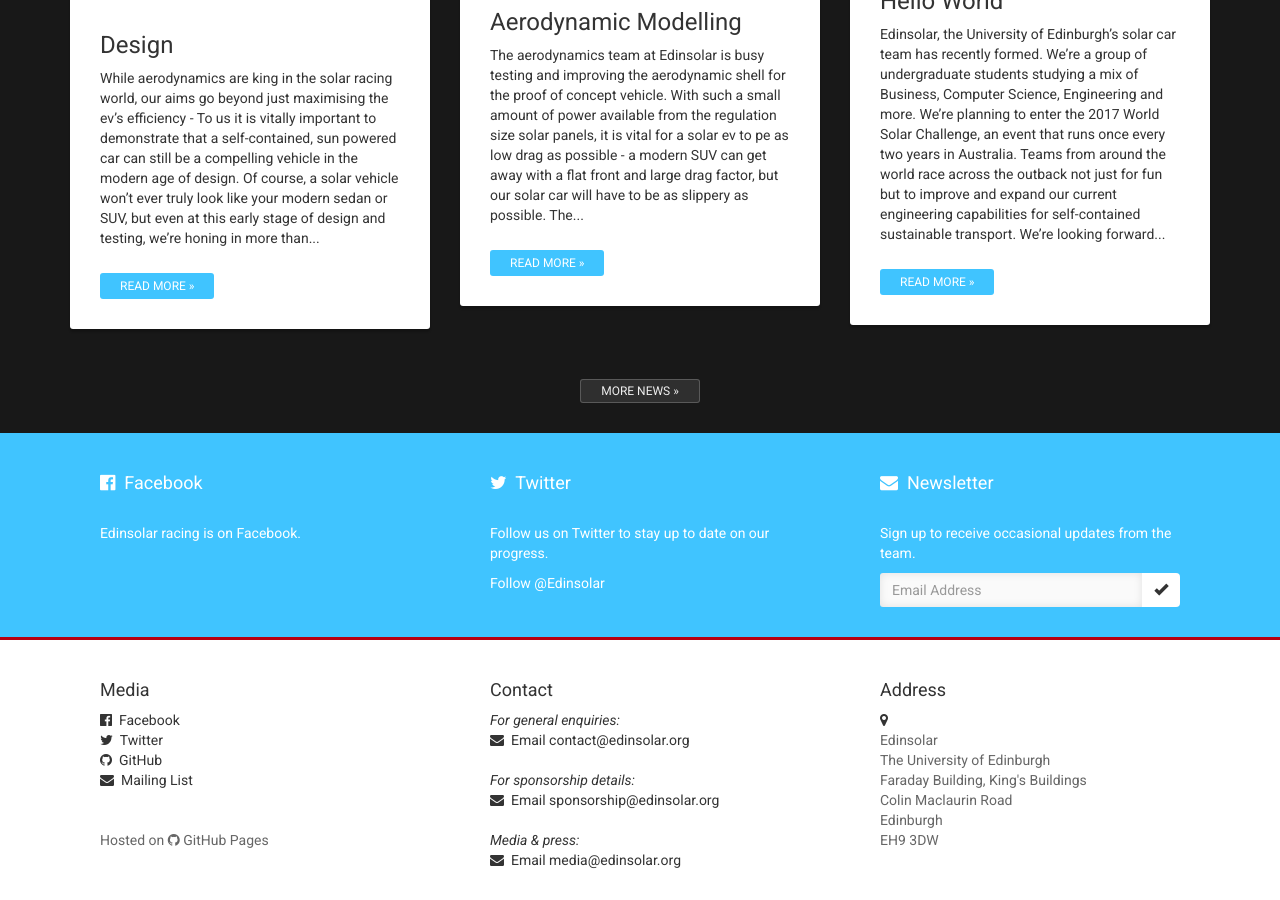
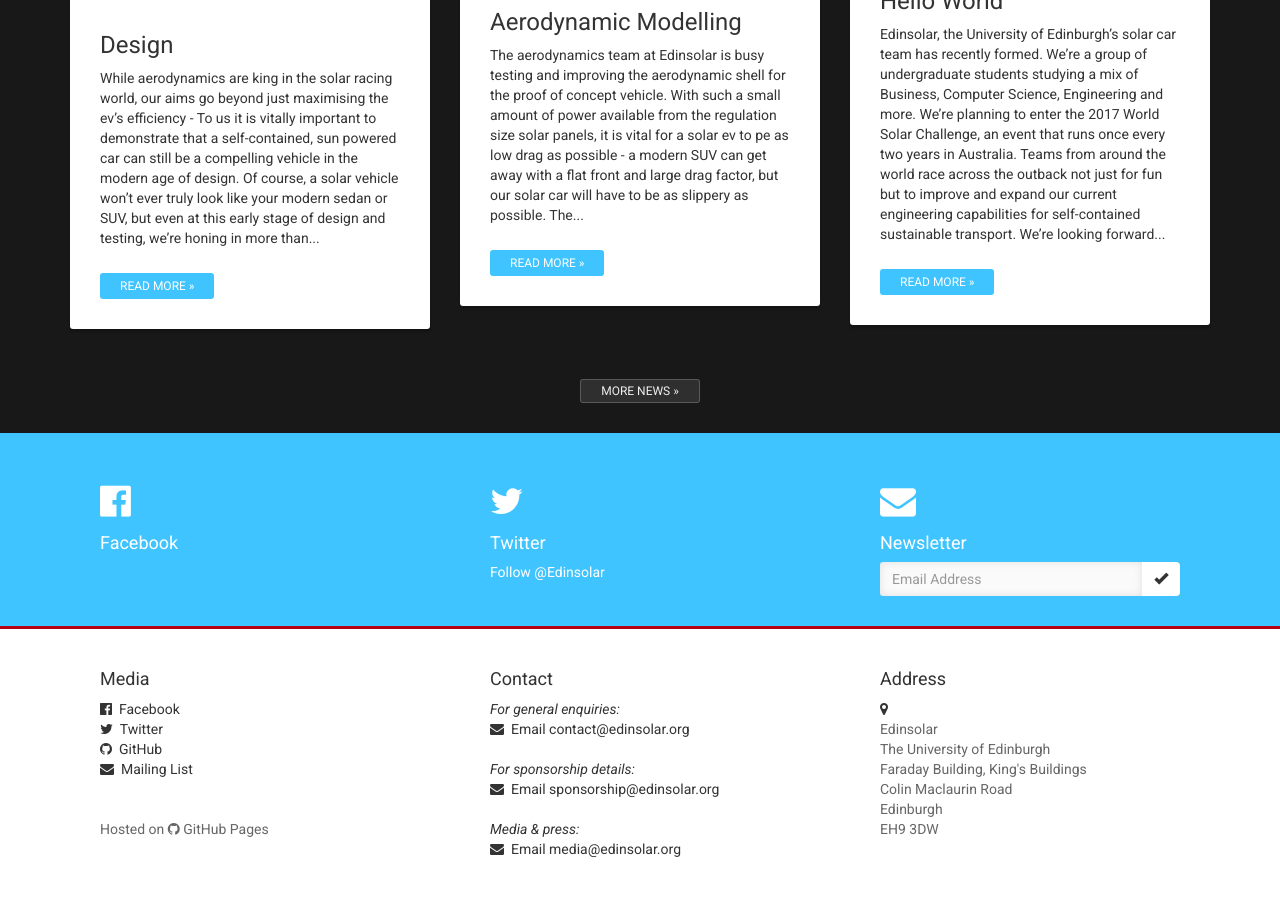
Before and after one commit to EdinSolar/edinsolar.github.io, a Jekyll site: the page built from index.html, in a window 1280 px wide and 900 px high, scrolled down 1940 px. Built offline with Jekyll 4.4.1, drawn with Linux system fonts in a browser that asks for light colours; nearby versions of some CDN libraries; comment, search, counter and statistics services are not loaded.

Commit message:
Tweaked social stuff again

```diff
--- a/index.html
+++ b/index.html
@@ -151,10 +151,8 @@
 
       <div class="col-sm-4">
         <div class="padder">
-          <h4><i class="fa fa-facebook-official"></i>&nbsp; Facebook</h4>
-          <br>
-
-          <p>Edinsolar racing is on <a href="https://www.facebook.com/edinsolarracing">Facebook.</a></p>
+          <h1><i class="fa fa-facebook-official"></i></h1>
+          <h4>Facebook</h4>
 
           <div class="fb-like"
                data-href="https://www.facebook.com/edinsolarracing"
@@ -168,11 +166,8 @@
 
       <div class="col-sm-4">
         <div class="padder">
-          <h4><i class="fa fa-twitter"></i>&nbsp; Twitter</h4>
-          <br>
-
-          <p>Follow us on <a href="https://twitter.com/Edinsolar">Twitter</a> to stay up
-            to date on our progress.</p>
+          <h1><i class="fa fa-twitter"></i></h1>
+          <h4>Twitter</h4>
 
           <a href="https://twitter.com/Edinsolar" class="twitter-follow-button" data-show-count="false">Follow @Edinsolar</a>
           <script>!function(d,s,id){var js,fjs=d.getElementsByTagName(s)[0],p=/^http:/.test(d.location)?'http':'https';if(!d.getElementById(id)){js=d.createElement(s);js.id=id;js.src=p+'://platform.twitter.com/widgets.js';fjs.parentNode.insertBefore(js,fjs);}}(document, 'script', 'twitter-wjs');</script>
@@ -181,10 +176,8 @@
 
       <div class="col-sm-4">
         <div class="padder">
-          <h4><i class="fa fa-envelope"></i>&nbsp; Newsletter</h4>
-          <br>
-
-          <p>Sign up to receive occasional updates from the team.</p>
+          <h1><i class="fa fa-envelope"></i></h1>
+          <h4>Newsletter</h4>
 
           <!-- Begin MailChimp Signup Form -->
           <div id="mc_embed_signup">
```
